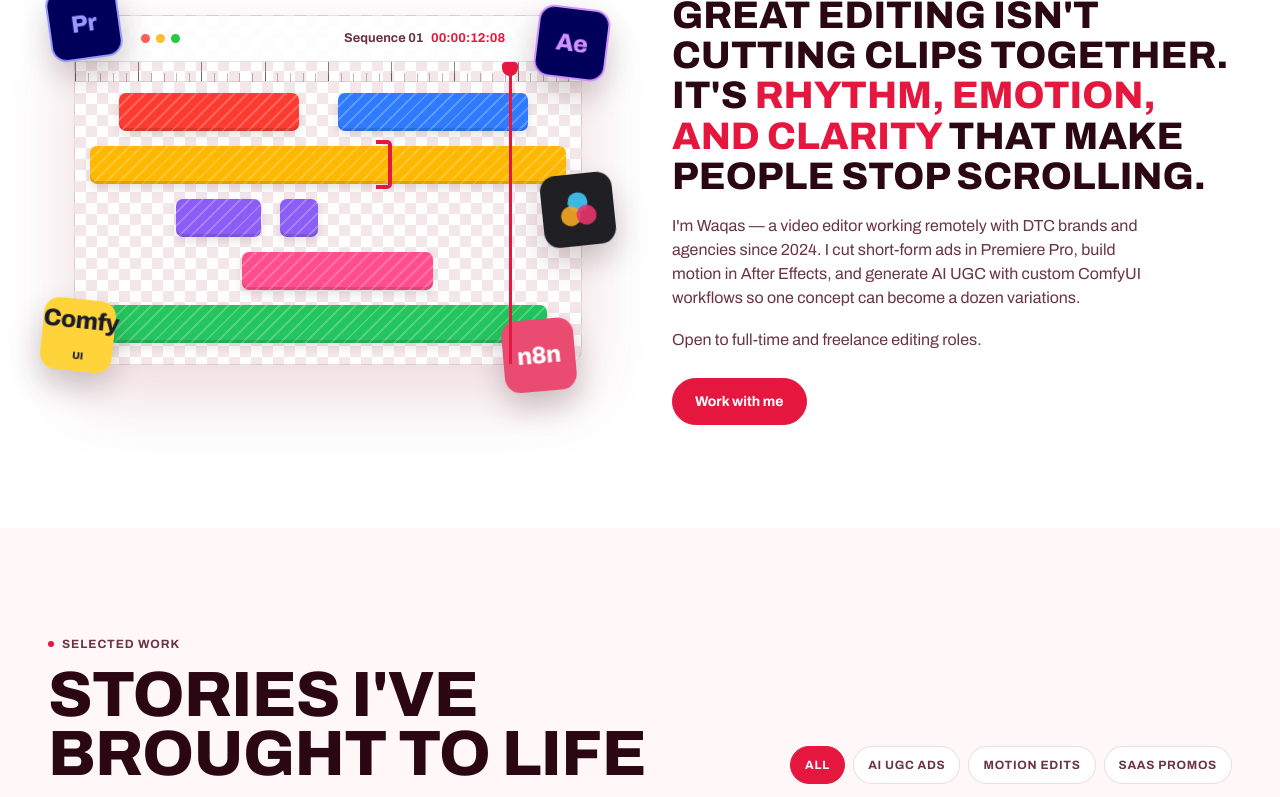
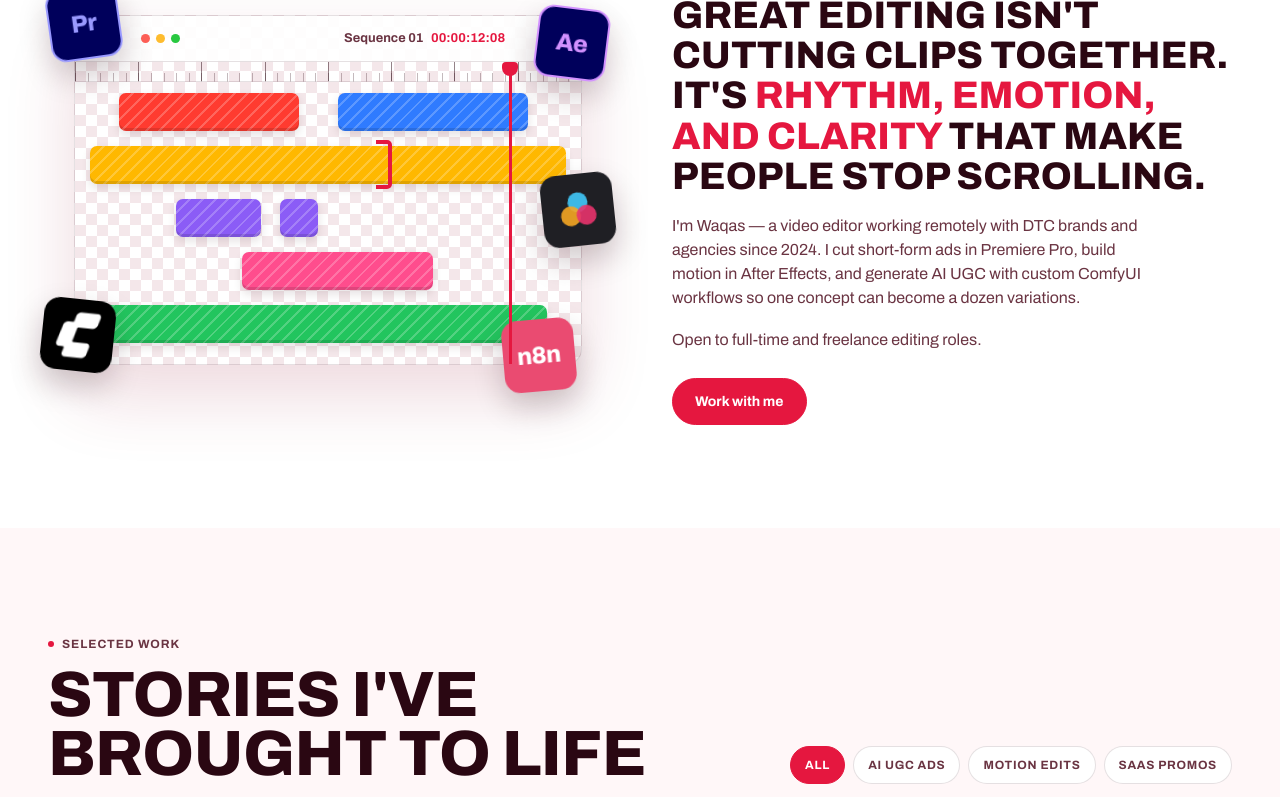
Before and after one commit to vicky30000/vicky30000.github.io, a plain HTML site: page index.html in a window 1280 px wide. Shown: the part 2218-3015 px from the top of the page. Drawn offline with Linux system fonts and the light colour scheme.

Commit message:
About timeline: use the real ComfyUI logo
Co-Authored-By: Claude Opus 5.5 <noreply@anthropic.com>
Claude-Session: https://claude.ai/code/session_01B53MChuYmRg9TerjfASYmJ

```diff
--- a/index.html
+++ b/index.html
@@ -155,7 +155,8 @@
   .app.ae{right:0;top:4%;background:#00005B;color:#D291FF;border:2px solid #D291FF;transform:rotate(7deg);animation-delay:-1.4s}
   .app.dr{right:-1%;top:46%;background:#1F1F24;transform:rotate(-6deg);animation-delay:-2.6s}
   .app.dr svg{width:62%;height:62%}
-  .app.cf{left:-1%;bottom:4%;background:#FFD43B;color:#1A1A2E;transform:rotate(6deg);animation-delay:-3.1s;text-align:center;line-height:.95}
+  .app.cf{left:-1%;bottom:4%;background:none;transform:rotate(6deg);animation-delay:-3.1s}
+  .app.cf img{width:100%;height:100%;border-radius:22%}
   .app.n8{right:6%;bottom:-2%;background:#EA4B71;color:#fff;transform:rotate(-5deg);animation-delay:-.7s}
   @keyframes bob{to{translate:0 -8px}}
   .bio p.big{font-size:clamp(24px,3vw,40px);margin-top:16px;font-variation-settings:"wdth" 82,"wght" 800;text-transform:uppercase;line-height:1.05;color:var(--ink)}
@@ -352,7 +353,7 @@
           <span class="app pr">Pr</span>
           <span class="app ae">Ae</span>
           <span class="app dr"><svg viewBox="0 0 40 40"><circle cx="20" cy="13" r="9" fill="#3FC1F0" opacity=".95"/><circle cx="13" cy="25" r="9" fill="#F5A623" opacity=".9"/><circle cx="27" cy="25" r="9" fill="#E8336D" opacity=".9"/></svg></span>
-          <span class="app cf">Comfy<small>UI</small></span>
+          <span class="app cf"><img src="img/comfyui.webp" alt="" width="160" height="160"></span>
           <span class="app n8">n8n</span>
         </div>
       </div>
```
Also changed, not shown: img/comfyui.webp (added).
